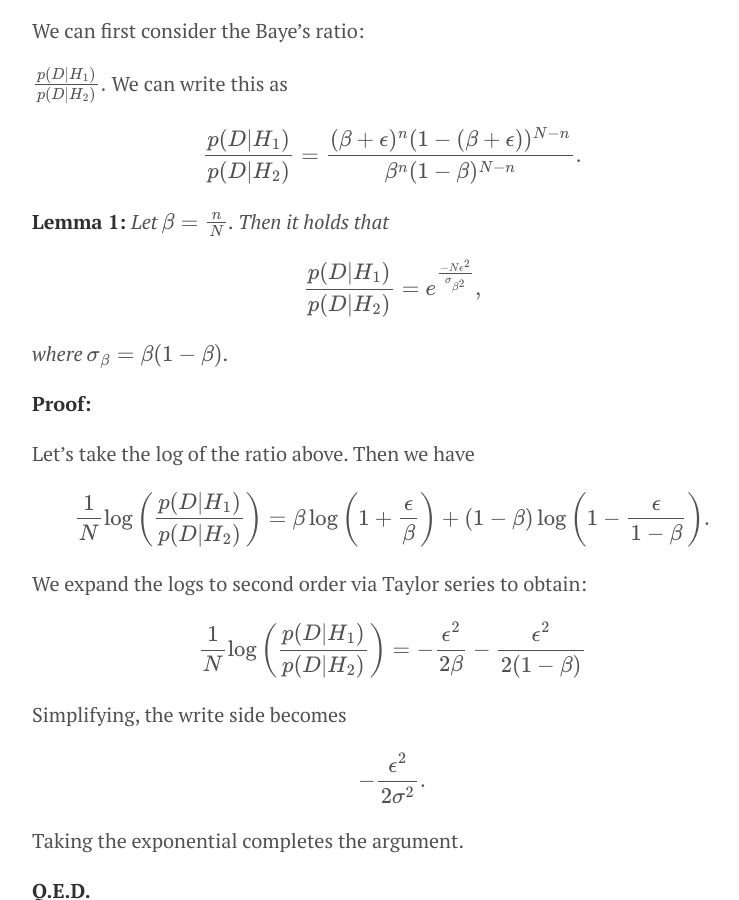
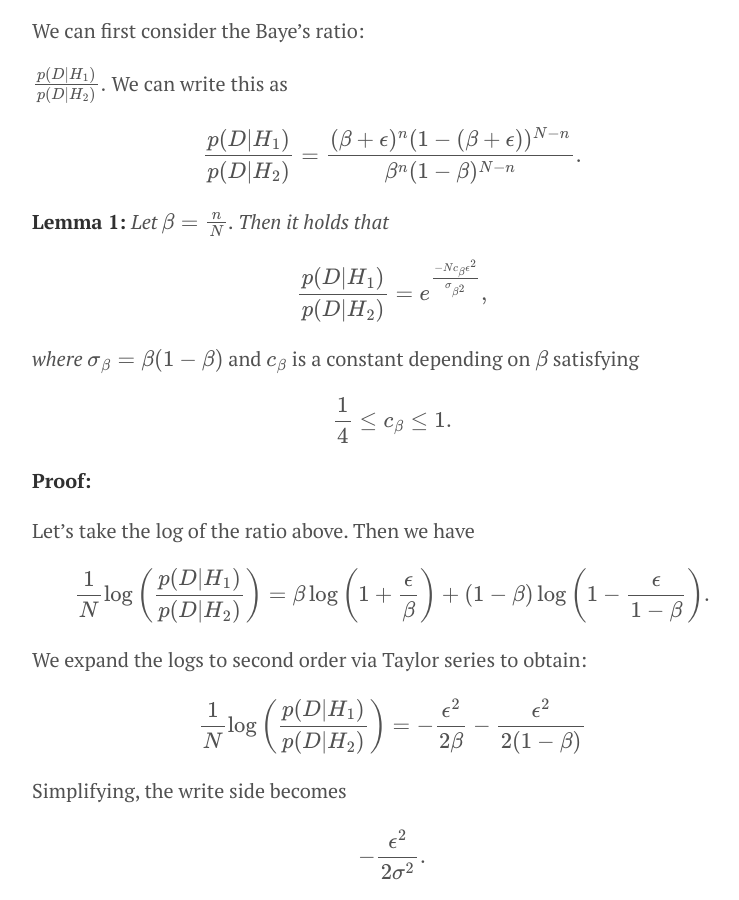
Before and after one commit to doriang102/doriang102.github.io, a Jekyll site: the page built from _posts/2017-06-10-hypothesis-testing-part-2-in-progress.md, in a window 1280 px wide and 900 px high, scrolled down 5940 px. Shown: the whole window, without its empty margins (248-987 px from the left). Built offline with Jekyll 4.4.1, drawn with Linux system fonts in a browser that asks for light colours; our own code applies the rules of GitHub Pages for plain Markdown files; formulas are drawn with MathJax 3.

Commit message:
Update 2017-06-10-hypothesis-testing-part-2-in-progress.md

```diff
--- a/_posts/2017-06-10-hypothesis-testing-part-2-in-progress.md
+++ b/_posts/2017-06-10-hypothesis-testing-part-2-in-progress.md
@@ -170,9 +170,12 @@ $$ \frac{p(D \lvert H_1)}{p(D \lvert H_2)} = \frac{(\beta+\epsilon)^n (1- (\beta
 
 **Lemma 1:**  *Let $$ \beta = \frac{n}{N}$$. Then it holds that*
 
-$$\frac{p(D \lvert H_1)}{p(D \lvert H_2)} = e^{\frac{-N \epsilon^2}{\sigma_{\beta^2}}},$$
+$$\frac{p(D \lvert H_1)}{p(D \lvert H_2)} = e^{\frac{-N c_{\beta} \epsilon^2}{\sigma_{\beta^2}}},$$
 
-_where_  $$\sigma_{\beta} = \beta (1- \beta) $$.
+_where_  $$\sigma_{\beta} = \beta (1- \beta) $$ and $$c_{\beta}$$ is a constant depending on $$\beta$$ satisfying
+
+$$ \frac{1}{4} \leq c_{\beta} \leq 1.$$
+
 
 
 **Proof:**
```
